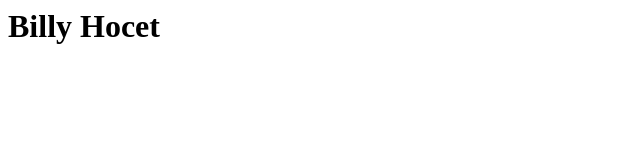
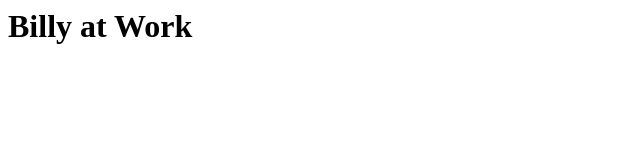
Before and after one commit to owl-official/Site, a plain HTML site: page index.html in a window 1280 px wide. Shown: the whole page, without its empty margins (0-640 px from the left). Drawn offline with Linux system fonts and the light colour scheme.

Commit message:
Update index.html

```diff
--- a/index.html
+++ b/index.html
@@ -1 +1 @@
-<h1>Billy Hocet</h1>
+<h1>Billy at Work</h1>
```
